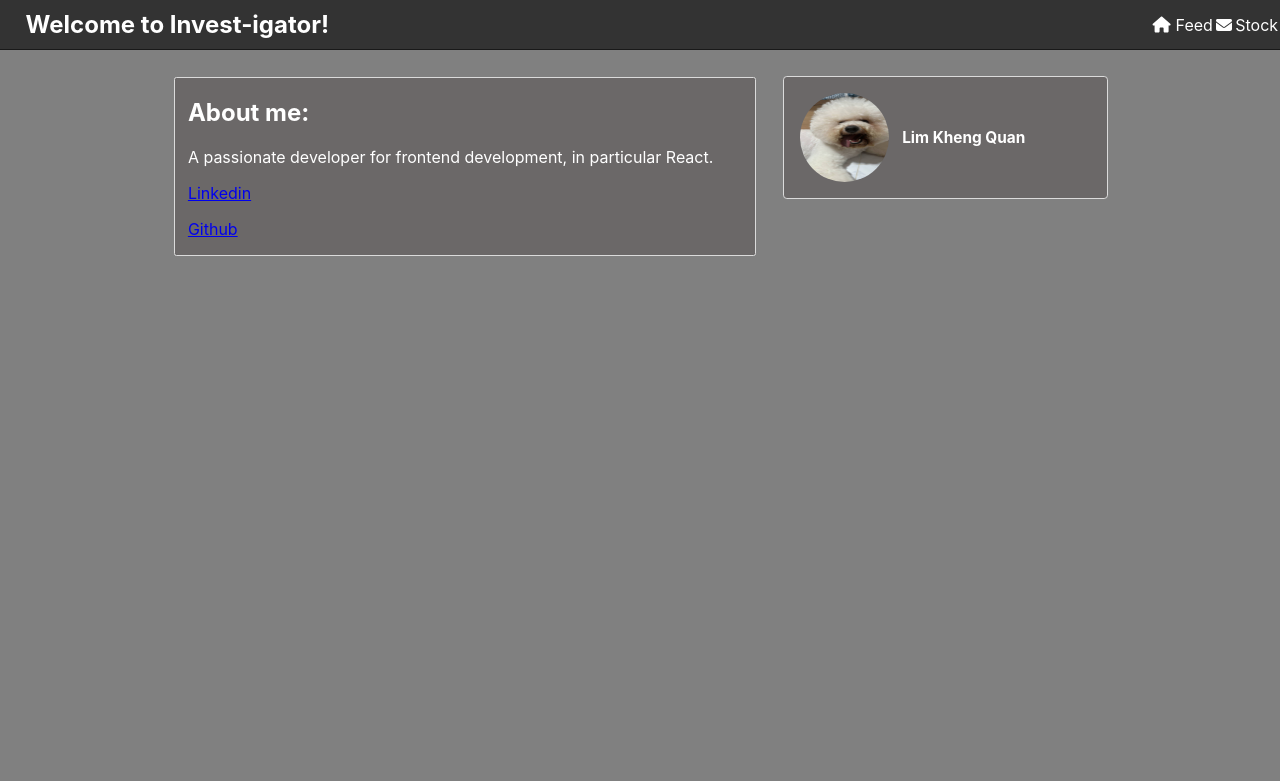
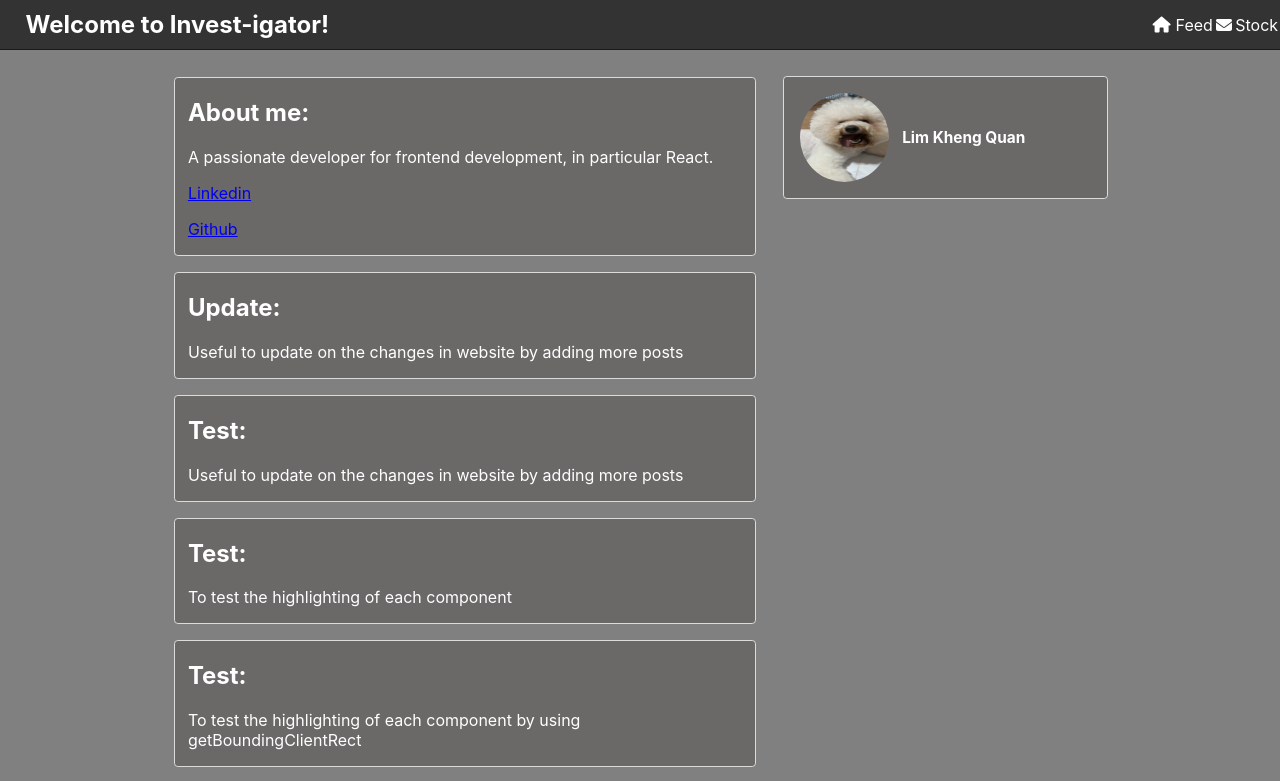
Before and after one commit to khengquanlim/investigator, a React (Create React App) app: page /portfolio in a window 1280 px wide. Shown: the top 781 px of the page. Built offline with nearby package versions, Linux system fonts and the light colour scheme.

Commit message:
Readjust test data identation, curved the post boxes

```diff
--- a/src/components/PostList/PostList.css
+++ b/src/components/PostList/PostList.css
@@ -1,6 +1,6 @@
 .post {
   border: 0.1vw solid #dbdbdb;
-  border-radius: 0.3vh;
+  border-radius: 0.3vw 0.3vw 0.3vw 0.3vw;
   margin-bottom: 2vh;
   background-color: rgb(107, 104, 104);
   padding-left: 1vw;
--- a/src/data/Posts.jsx
+++ b/src/data/Posts.jsx
@@ -6,4 +6,44 @@ export const posts = [
         {site: 'Linkedin', link: 'https://www.linkedin.com'},
         {site: 'Github', link: 'https://www.github.com/khengquanlim'}
       ] },
+    { id: 2,
+      username: 'Update:',
+      caption: 'Useful to update on the changes in website by adding more posts',
+      urls: [
+      ] },
+    { id: 3,
+      username: 'Test:',
+      caption: 'Useful to update on the changes in website by adding more posts',
+      urls: [
+      ] },
+    { id: 4,
+      username: 'Test:',
+      caption: 'To test the highlighting of each component',
+      urls: [
+      ] },
+    { id: 5,
+      username: 'Test:',
+      caption: 'To test the highlighting of each component by using getBoundingClientRect',
+      urls: [
+      ] },
+    { id: 6,
+      username: 'Test:',
+      caption: '1 more',
+      urls: [
+      ] },
+    { id: 7,
+      username: 'Test:',
+      caption: 'To test the highlighting of each component',
+      urls: [
+      ] },
+    { id: 8,
+      username: 'Test:',
+      caption: 'To test the highlighting of each component by using getBoundingClientRect',
+      urls: [
+      ] },
+    { id: 9,
+      username: 'Test:',
+      caption: '1 more',
+      urls: [
+      ] },
   ];
```
